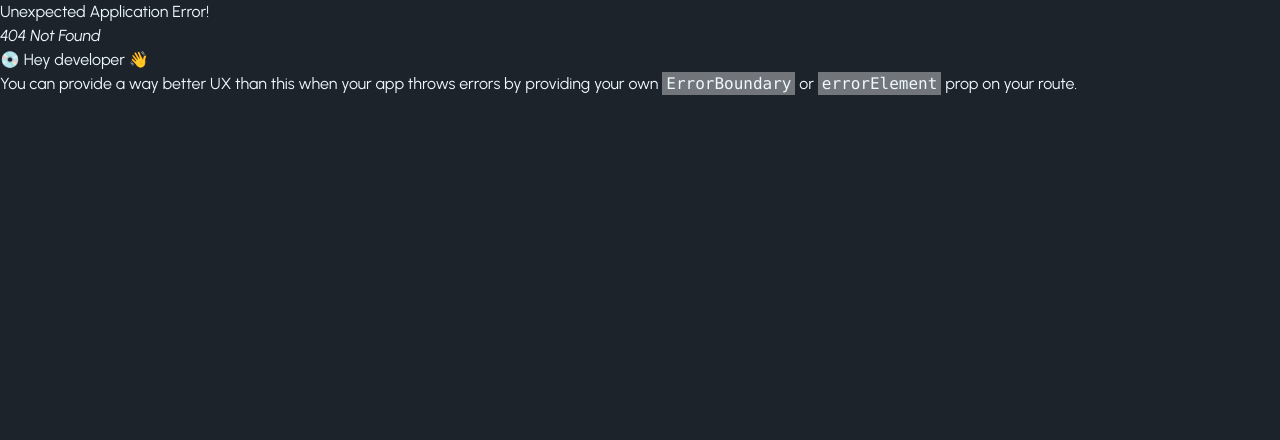
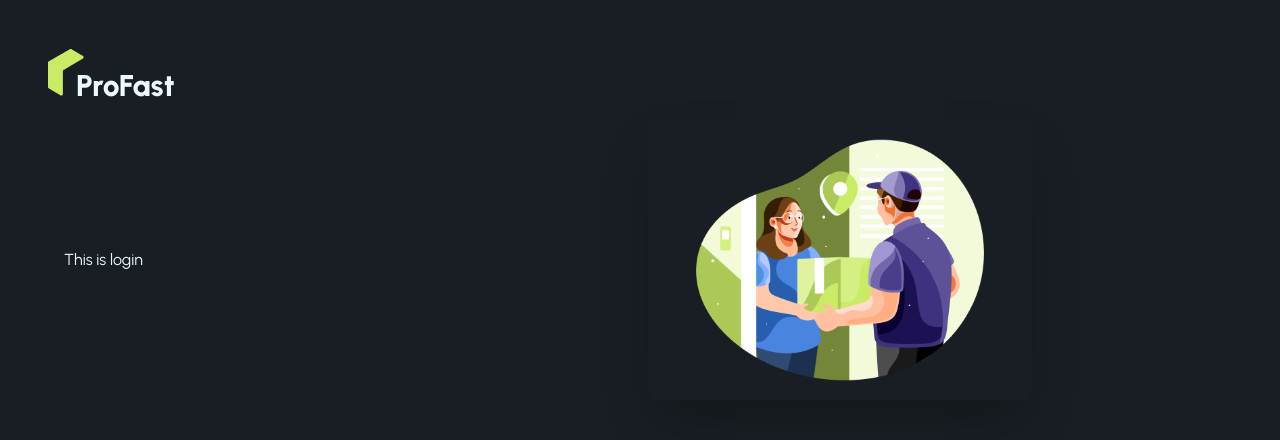
Before and after one commit to arafat22184/zap-shift-client, a React (Vite) app: page /login in a window 1280 px wide. Before the commit this address had no page. Shown: the top 440 px of the page. Built offline with nearby package versions, Linux system fonts and the light colour scheme.

Commit message:
added authlayout

```diff
--- /dev/null
+++ b/src/Layouts/AuthLayout.jsx
@@ -0,0 +1,24 @@
+import React from "react";
+import { Outlet } from "react-router";
+import authImg from "../assets/authImage.png";
+import ProfastLogo from "../Pages/Shared/ProfastLogo/ProfastLogo";
+
+const AuthLayout = () => {
+  return (
+    <div className="p-12 bg-base-200">
+      <div>
+        <ProfastLogo></ProfastLogo>
+      </div>
+      <div className="hero-content flex-col lg:flex-row-reverse">
+        <div className="flex-1/2">
+          <img src={authImg} className="max-w-sm rounded-lg shadow-2xl" />
+        </div>
+        <div className="flex-1/2">
+          <Outlet></Outlet>
+        </div>
+      </div>
+    </div>
+  );
+};
+
+export default AuthLayout;
--- /dev/null
+++ b/src/Pages/Authentication/Login/Login.jsx
@@ -0,0 +1,9 @@
+const Login = () => {
+  return (
+    <div>
+      <h1>This is login</h1>
+    </div>
+  );
+};
+
+export default Login;
--- a/src/Router/router.jsx
+++ b/src/Router/router.jsx
@@ -1,6 +1,8 @@
 import { createBrowserRouter } from "react-router";
 import MainLayout from "../Layouts/MainLayout";
 import Home from "../Pages/Home/Home/Home";
+import AuthLayout from "../Layouts/AuthLayout";
+import Login from "../Pages/Authentication/Login/Login";
 
 export const router = createBrowserRouter([
   {
@@ -13,4 +15,14 @@
       },
     ],
   },
+  {
+    path: "/",
+    Component: AuthLayout,
+    children: [
+      {
+        path: "/login",
+        Component: Login,
+      },
+    ],
+  },
 ]);
```
